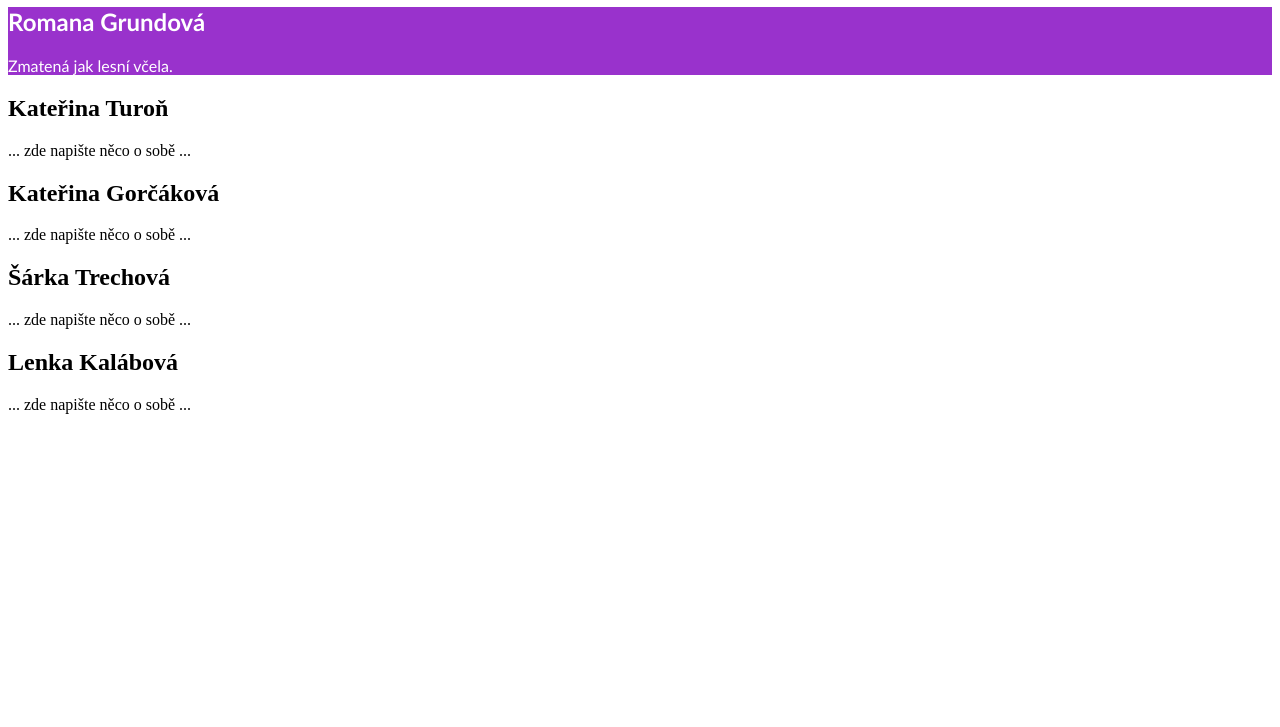
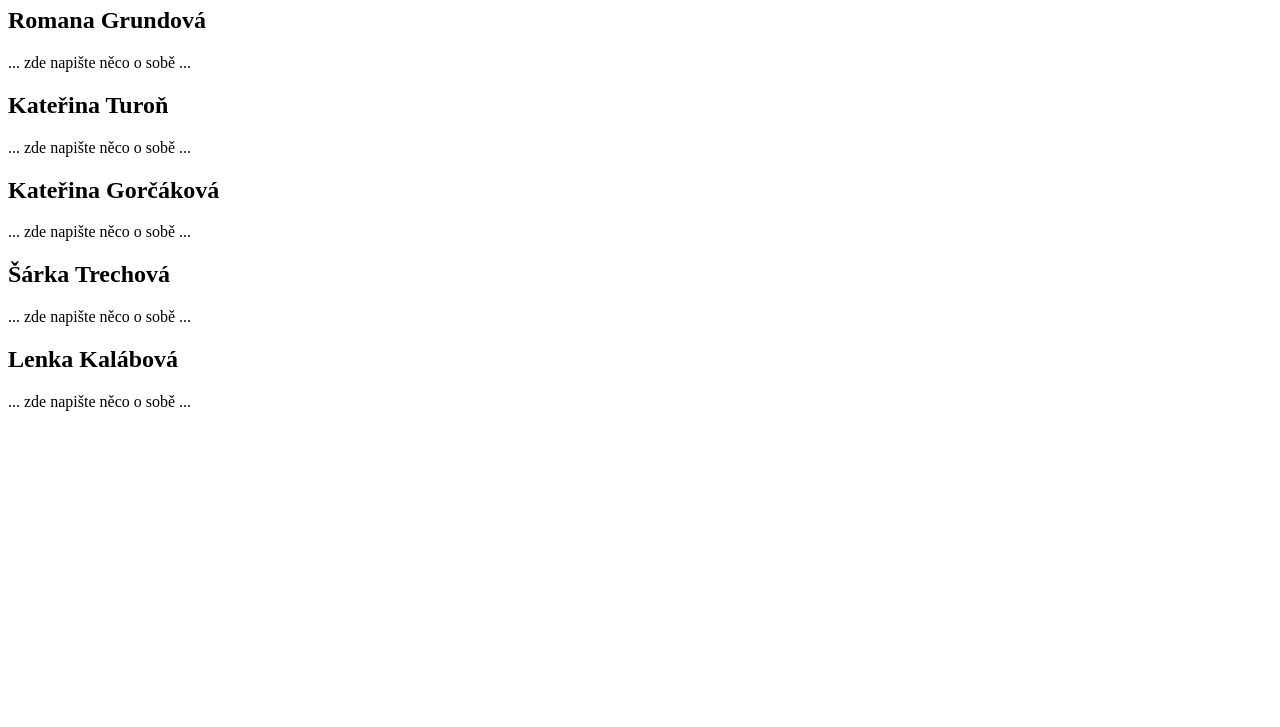
Before and after one commit to MFarka7/QAmazons, a plain HTML site: page index.html in a window 1280 px wide. Shown: the part 73-800 px from the top of the page. Drawn offline with Linux system fonts and the light colour scheme.

Commit message:
Revert "Doplnění zprávy, změna písma a barvy písma, podbarvení"
This reverts commit ef48cb8c7c015d4a2bf10eb822b8e839d7f0d188.

```diff
--- a/index.html
+++ b/index.html
@@ -13,7 +13,7 @@
 
     <section id="RomanaG">
         <h2>Romana Grundová</h2>
-        <p>Zmatená jak lesní včela.</p>
+        <p>... zde napište něco o sobě ...</p>
     </section>
 
     <section id="KatkaT">
--- a/mycss.css
+++ b/mycss.css
@@ -3,9 +3,9 @@ body{
 }
 
 #RomanaG{
-   background-color: darkorchid;
-   font-family: 'Gill Sans', 'Gill Sans MT', Calibri, 'Trebuchet MS', sans-serif;
-   color:white;
+   background-color: initial;
+   font-family:initial;
+   color:initial;
 
 }
 
```
